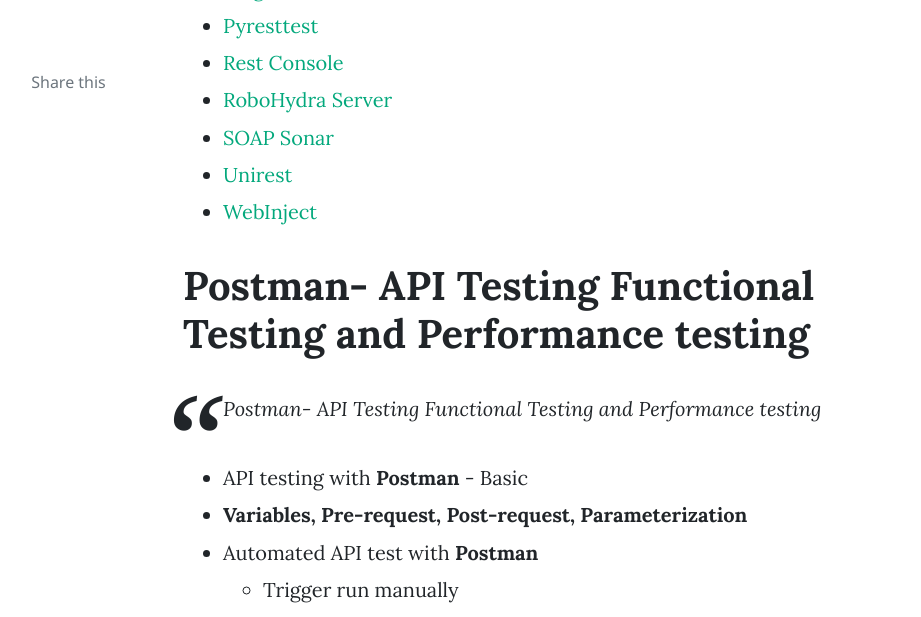
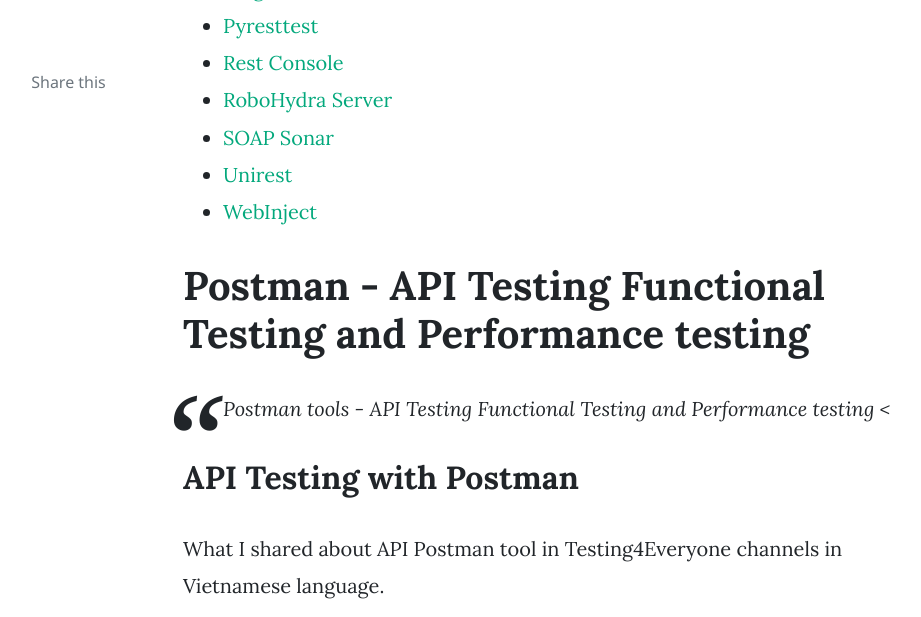
Before and after one commit to josdoaitran/josdoaitran.github.io, a Jekyll site: the page built from _posts/2024-02-02-api-sharing-collection.md, in a window 1280 px wide and 1400 px high, scrolled down 1689 px. Shown: the top 617 px of the window, without its empty margins (187-1108 px from the left). Built offline with Jekyll 4.4.1, drawn with Linux system fonts in a browser that asks for light colours; nearby versions of some CDN libraries; comment, search, counter and statistics services are not loaded; some of the changed text lies outside the part shown.

Commit message:
update contents my blogs and refactor images

```diff
--- a/_posts/2024-02-02-api-sharing-collection.md
+++ b/_posts/2024-02-02-api-sharing-collection.md
@@ -3,7 +3,7 @@
 title:  "API Testing Sharing Collections"
 author: donald
 categories: [ sharing ]
-image: https://www.xenonstack.com/hubfs/xenonstack-api-testing-tools.png
+image: assets/images/software-testing-general/testing4everyone-api-testing.png
 tags: [featured]
 ---
 # Overview
@@ -44,40 +44,24 @@
 - [Unirest](https://www.npmjs.com/package/unirest)
 - [WebInject](http://www.webinject.org/)
 
-# Postman- API Testing Functional Testing and Performance testing
+# Postman - API Testing Functional Testing and Performance testing
 
-> Postman- API Testing Functional Testing and Performance testing
+> Postman tools - API Testing Functional Testing and Performance testing <
 
-- API testing with **Postman** - Basic
-- **Variables, Pre-request, Post-request, Parameterization**
-- Automated API test with **Postman**
-    - Trigger run manually
-    - Trigger run scheduler.
-    - Automatically trigger run
-    - Run Postman with imported data (CSV file)
+## API Testing with Postman
+What I shared about API Postman tool in Testing4Everyone channels in Vietnamese language.
 
-  https://learning.postman.com/docs/collections/running-collections/working-with-data-files/
+<p><iframe style="width:100%;" height="515" src="https://www.youtube.com/embed/qiKU4YpTFxA?si=D96Rd6oWw3Kavmua" frameborder="0" allowfullscreen></iframe></p>
 
-    - **Newman - Trigger Test CICD**
-    - Trigger **parallel Execution for multi-collections**
-    - Generate **HTML report**
-    - Trigger the test on **Schedule Run**
+## Other Note about Postman tools
+- **Postman Flow**: [https://www.postman.com/product/flows/](https://www.postman.com/product/flows/)
+- **Postman Proxy:** [https://learning.postman.com/docs/getting-started/installation/proxy/](https://learning.postman.com/docs/getting-started/installation/proxy/)
+- **Postman virtualization:** [https://www.postman.com/reshmidxc/workspace/service-virtualization/overview](https://www.postman.com/reshmidxc/workspace/service-virtualization/overview)
+- **Postman with Development tools chain**: [https://learning.postman.com/docs/developer/postman-api/intro-api/](https://learning.postman.com/docs/developer/postman-api/intro-api/)
 
-**Other**
-
-- **Postman Flow**: https://www.postman.com/product/flows/
-- **Postman Proxy:** https://learning.postman.com/docs/getting-started/installation/proxy/
-- **Postman virtualization:** https://www.postman.com/reshmidxc/workspace/service-virtualization/overview
-- **Postman with Development tools chain**: https://learning.postman.com/docs/developer/postman-api/intro-api/
-
-**Performance Test with Postman**
-
-https://learning.postman.com/docs/collections/performance-testing/testing-api-performance/
-
-**AI for API Testing**
-**Postbot AI assistant** with **Postman**
+## Performance Test with Postman**
+[https://learning.postman.com/docs/collections/performance-testing/testing-api-performance/](https://learning.postman.com/docs/collections/performance-testing/testing-api-performance/)
 
 # References:
-
-- https://www.softwaretestingmaterial.com/api-testing/
-- https://www.thegreenreport.blog/articles/test-scripts-in-postman/test-scripts-in-postman.html
+- [https://www.softwaretestingmaterial.com/api-testing/](https://www.softwaretestingmaterial.com/api-testing/)
+- [https://www.thegreenreport.blog/articles/test-scripts-in-postman/test-scripts-in-postman.html](https://www.thegreenreport.blog/articles/test-scripts-in-postman/test-scripts-in-postman.html)
```
Also changed, not shown: _pages/buy-me-a-coffee.md (+1 -1 lines), _posts/2019-02-03-build-profile-page-github.md (+4 -4 lines), _posts/2019-02-04-welcome-to-doaitran-site.markdown (+2 -2 lines), _posts/2024-11-10-software-testing-sharing.md (+1 -1 lines), assets/images/Selected November 03 2024 16:48:36.png (deleted), assets/images/general-sharing/build-a-profile-page-github-io.jpg (added), assets/images/general-sharing/doai-tran-home.png (renamed from assets/images/doai-tran-home.png), assets/images/performance-testing/performance-test-jmeter-basic-course.png (renamed from assets/images/performance-test-jmeter-basic-course.png), assets/images/software-testing-general/Software-Testing-Tools.jpg (renamed from assets/images/Software-Testing-Tools.jpg), assets/images/software-testing-general/testing4everyone-api-testing.png (added).
